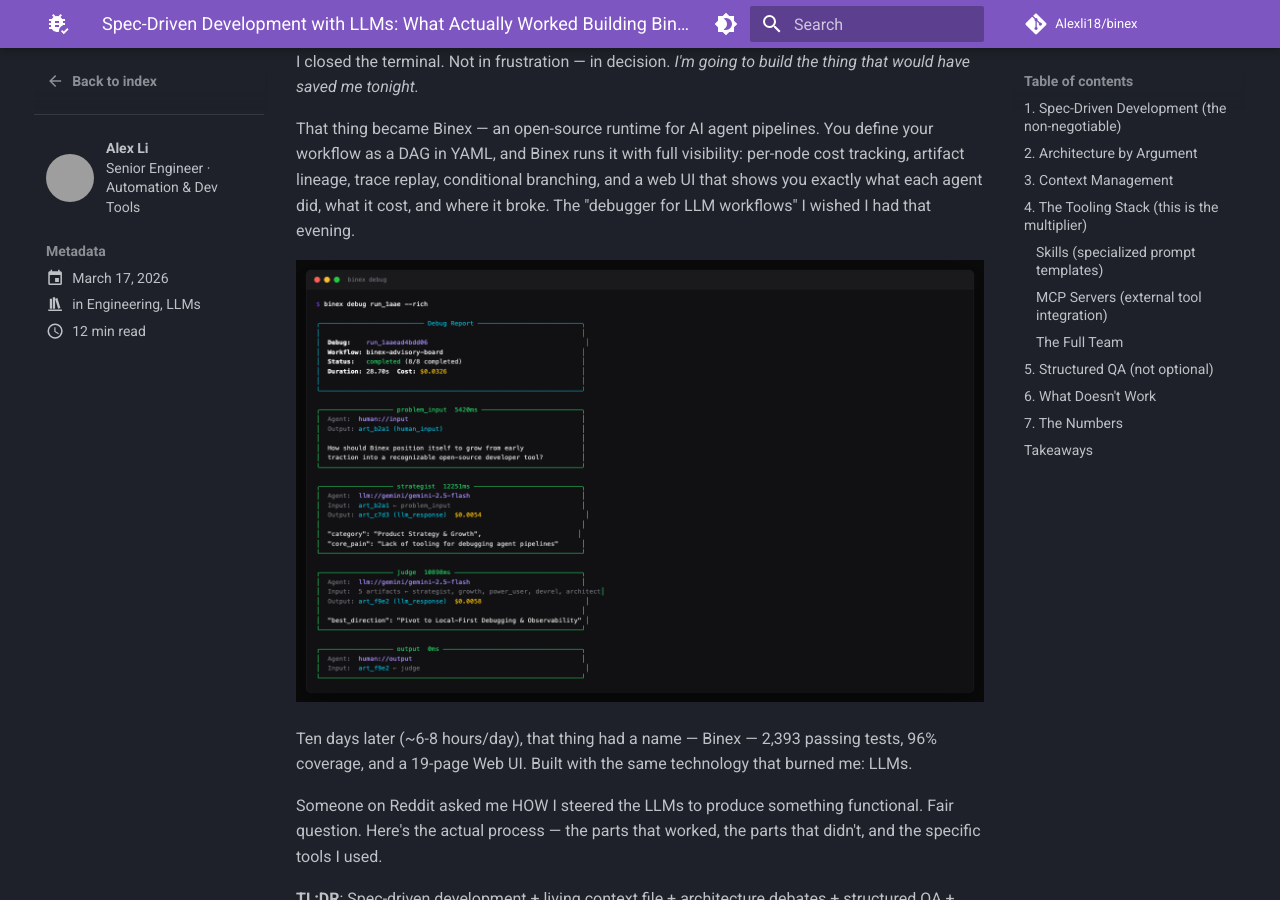
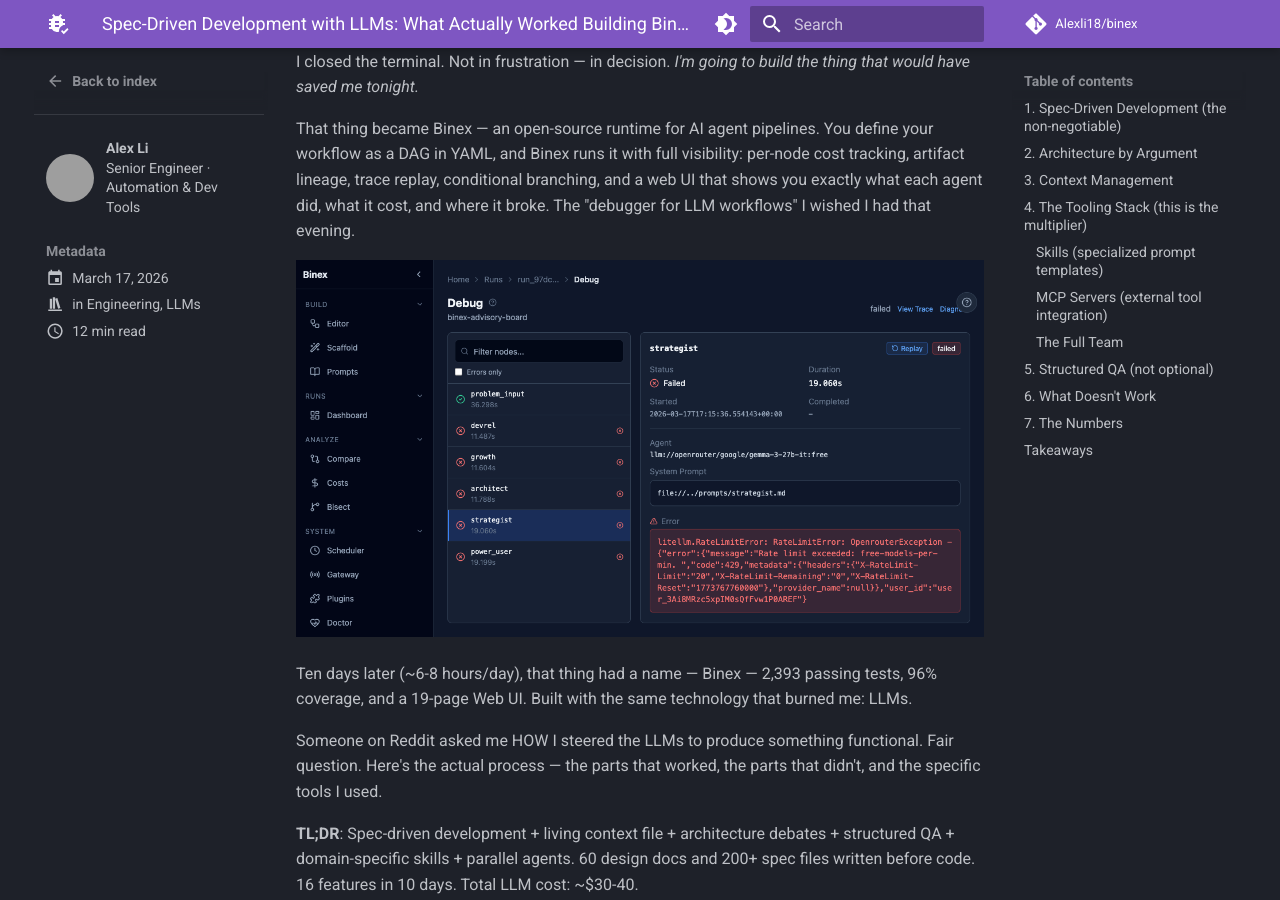
Before and after one commit to Alexli18/binex, an MkDocs documentation site: the page built from docs/blog/posts/how-i-built-binex-with-llms.md, in a window 1280 px wide and 900 px high, scrolled down 307 px. Built offline with MkDocs 1.6.1 and Material for MkDocs 9.7.7, drawn with Linux system fonts in a browser that asks for light colours; comment, search, counter and statistics services are not loaded; grey boxes are pictures that could not be loaded.

Commit message:
fix: replace CLI terminal mock with Web UI debug screenshot
Shows real Debug page with failed run, red nodes, and RateLimitError
error box — more impactful than the CLI mock for the blog post.

Co-Authored-By: Claude Sonnet 4.6 <noreply@anthropic.com>

```diff
--- a/docs/blog/posts/how-i-built-binex-with-llms.md
+++ b/docs/blog/posts/how-i-built-binex-with-llms.md
@@ -24,7 +24,7 @@ I closed the terminal. Not in frustration — in decision. *I'm going to build t
 
 That thing became Binex — an open-source runtime for AI agent pipelines. You define your workflow as a DAG in YAML, and Binex runs it with full visibility: per-node cost tracking, artifact lineage, trace replay, conditional branching, and a web UI that shows you exactly what each agent did, what it cost, and where it broke. The "debugger for LLM workflows" I wished I had that evening.
 
-![binex debug — CLI output showing run inspection](images/terminal-debug.png)
+![Binex Web UI Debug — failed run with RateLimitError, node-by-node error inspection](images/terminal-debug.png)
 
 Ten days later (~6-8 hours/day), that thing had a name — Binex — 2,393 passing tests, 96% coverage, and a 19-page Web UI. Built with the same technology that burned me: LLMs.
 
```
Also changed, not shown: docs/blog/images/terminal-debug.png, docs/blog/posts/images/terminal-debug.png.
